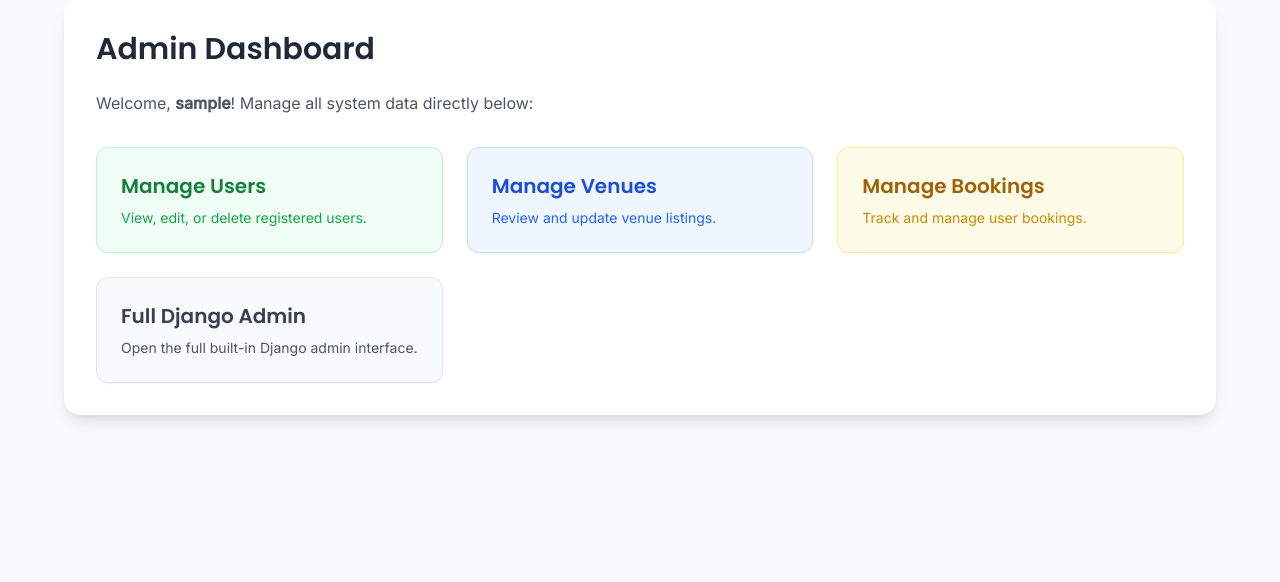
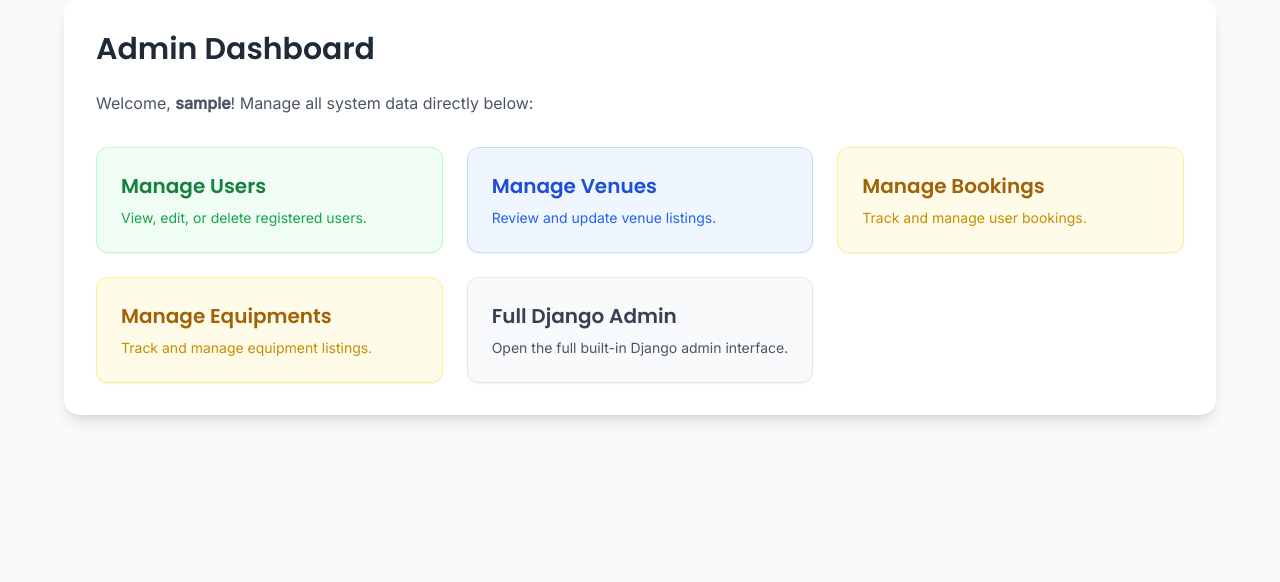
Before and after one commit to pbp-kelompok-d2/Lapa-NG, a Django app: page /auth/admin-dashboard/ in a window 1280 px wide. Shown: the part 81-663 px from the top of the page. Run offline with Django 5.2, Linux system fonts and the light colour scheme; the visitor is signed in with stand-in values (Sample User, id 1); some libraries are stand-ins or nearby versions.

Commit message:
updated admin dashboard for equipment

```diff
--- a/authentication/templates/admin_dashboard.html
+++ b/authentication/templates/admin_dashboard.html
@@ -32,6 +32,11 @@
           <p class="text-sm text-yellow-600">Track and manage user bookings.</p>
         </a>
 
+        <a href="{{ admin_equipment_url }}" class="block p-6 bg-yellow-50 hover:bg-yellow-100 border border-yellow-200 rounded-xl shadow-sm transition">
+          <h2 class="text-xl font-semibold text-yellow-700 mb-2">Manage Equipments</h2>
+          <p class="text-sm text-yellow-600">Track and manage equipment listings.</p>
+        </a>
+
         <a href="{{ admin_index_url }}" class="block p-6 bg-gray-50 hover:bg-gray-100 border border-gray-200 rounded-xl shadow-sm transition">
           <h2 class="text-xl font-semibold text-gray-700 mb-2">Full Django Admin</h2>
           <p class="text-sm text-gray-600">Open the full built-in Django admin interface.</p>
--- a/authentication/views.py
+++ b/authentication/views.py
@@ -252,6 +252,7 @@ def admin_dashboard(request):
         "admin_user_url": "/admin/auth/user/",
         "admin_venue_url": "/admin/main/venue/",
         "admin_booking_url": "/admin/booking/booking/",
+        "admin_equipment_url": "/admin/equipment/equipment"
     }
     return render(request, "admin_dashboard.html", context)
 
```
